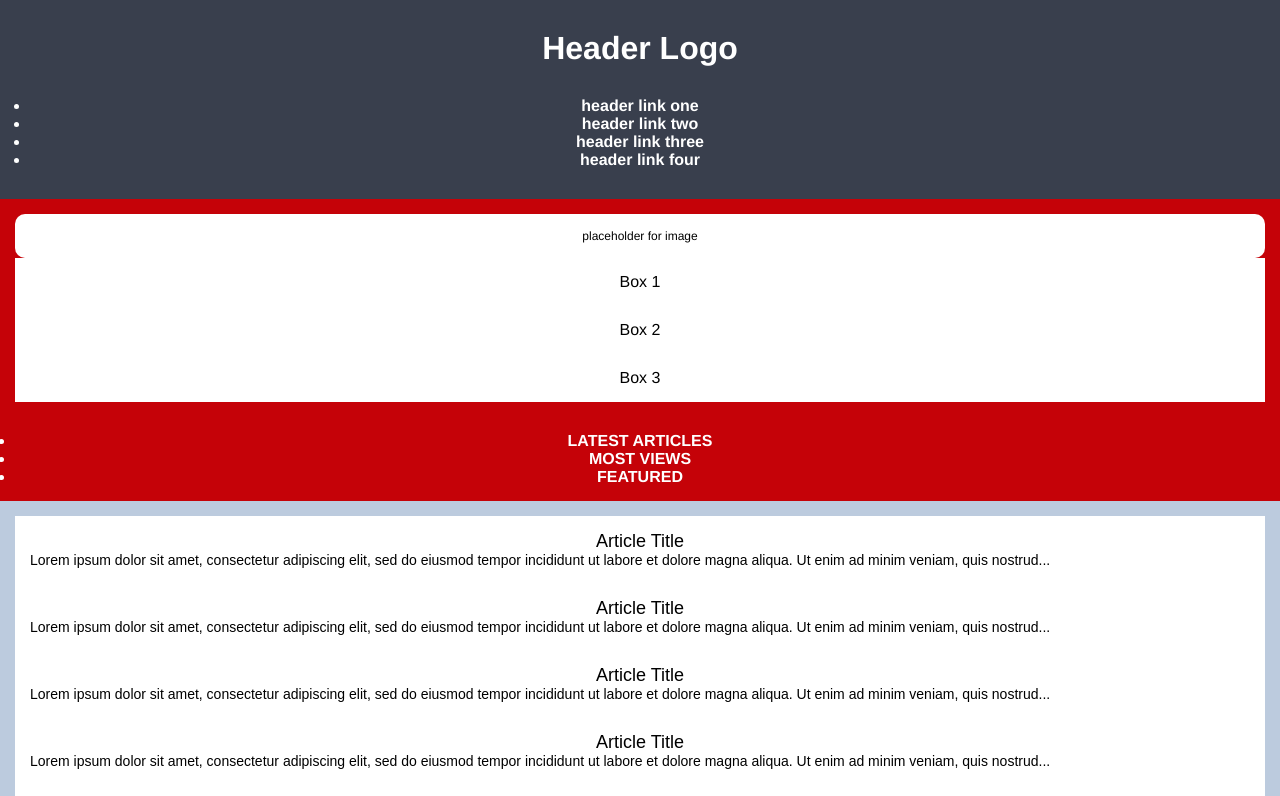
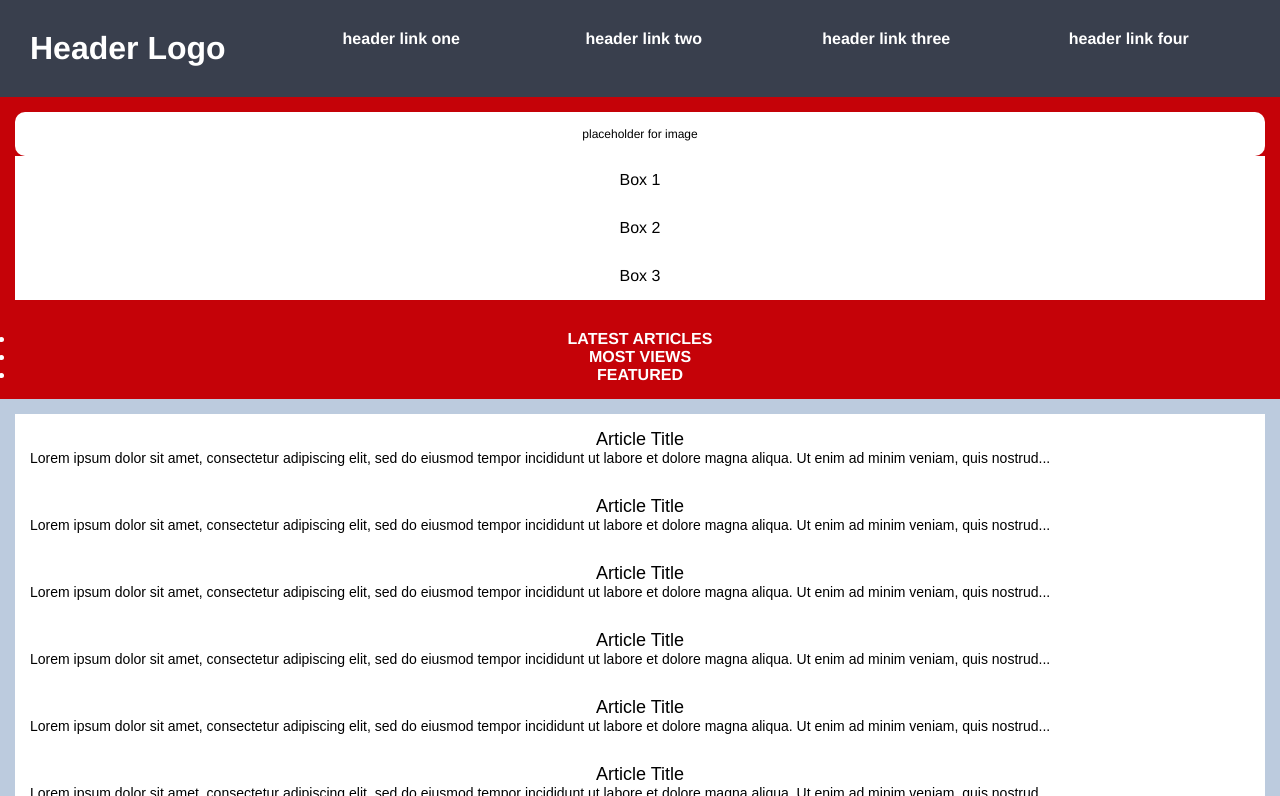
Before and after one commit to 0x-UG/odin-css-exercises, a plain HTML site: page 03-grid-layout-3/index.html in a window 1280 px wide. Shown: the top 796 px of the page. Drawn offline with Linux system fonts and the light colour scheme.

Commit message:
designed header section

```diff
--- a/03-grid-layout-3/style.css
+++ b/03-grid-layout-3/style.css
@@ -5,6 +5,12 @@
 
 .container {
 	text-align: center;
+	display: grid;
+}
+
+.menu ul {
+	display: grid;
+	grid-template-columns: repeat(4, 1fr);
 }
 
 .container div {
@@ -17,11 +23,18 @@
 
 .header {
 	background-color: #393f4d;
+	display: grid;
+	grid-template-columns: 1fr 4fr;
+}
+
+.logo {
+	margin-right: auto;
 }
 
 .menu ul,
 .menu li {
 	font-size: 16px;
+	list-style: none;
 }
 
 .sidebar {
```
